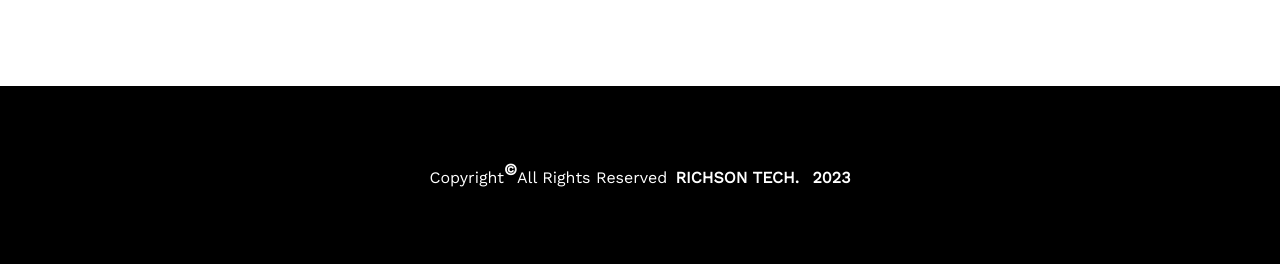
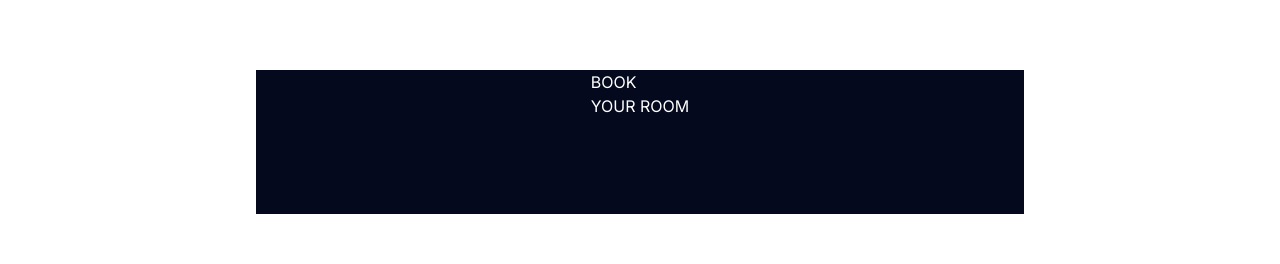
Before and after one commit to Richson-Tech/groove, a Next.js app: page /accomodation in a window 1280 px wide. Shown: the part 819-1083 px from the top of the page. Built offline with nearby package versions, Linux system fonts and the light colour scheme; a web font is replaced by a local one.

Commit message:
new features

```diff
--- a/src/app/accomodation/page.jsx
+++ b/src/app/accomodation/page.jsx
@@ -57,16 +57,34 @@ const Accommodation = () => {
                 </p>
               </div>
               <div className="flex flex-col mt-5">
-                <h4 className="text-2xl font-[yeseva] font-semibold leading-10 text-[#222222]">{h4}</h4>
+                <h4 className="text-2xl font-[yeseva] font-semibold leading-10 text-[#222222]">
+                  {h4}
+                </h4>
                 <div className="flex flex-row items-center justify-center">
-                <h6 className="text-2xl font-[yeseva] font-semibold leading-10 text-[#52c5fd]">{h6}</h6>
-                <h6 className="font-base pl-1 text-[#52c5fd] font-[poppins]">/night</h6>
+                  <h6 className="text-2xl font-[yeseva] font-semibold leading-10 text-[#52c5fd]">
+                    {h6}
+                  </h6>
+                  <h6 className="font-base pl-1 text-[#52c5fd] font-[poppins]">
+                    /night
+                  </h6>
                 </div>
               </div>
             </div>
           </>
         ))}
       </div>
+
+      {/* room booking section  */}
+      <div className="flex flex-row items-center justify-center mt-16">
+        <div className="h-36 w-3/5 bg-[#04091E]">
+          <div className="flex flex-row items-center justify-center">
+            <div className="flex flex-col">
+              <h2 className="text-white">BOOK</h2>
+              <h2 className="text-white">YOUR ROOM</h2>
+            </div>
+          </div>
+        </div>
+      </div>
     </div>
   );
 };
```
